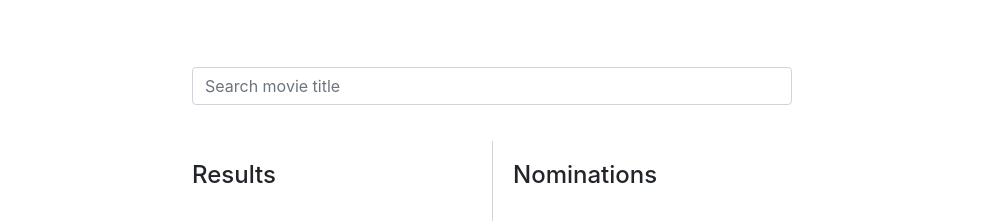
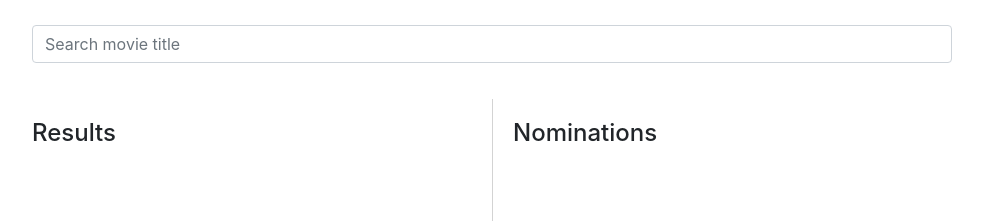
Before and after one commit to namrathapmd/shopify, a plain HTML site: page index.html in a window 1280 px wide. Shown: the part 111-332 px from the top of the page, without its empty margins (148-1131 px from the left). Drawn offline with nearby package versions, Linux system fonts and the light colour scheme.

```diff
--- a/style.css
+++ b/style.css
@@ -1,8 +1,7 @@
 /* Styles for wrapping the search box */
 
 .main {
-    width: 50%;
-    margin: 50px auto;
+    width: 75%;
 }
 
 /* Bootstrap 4 text input with search icon */
```
